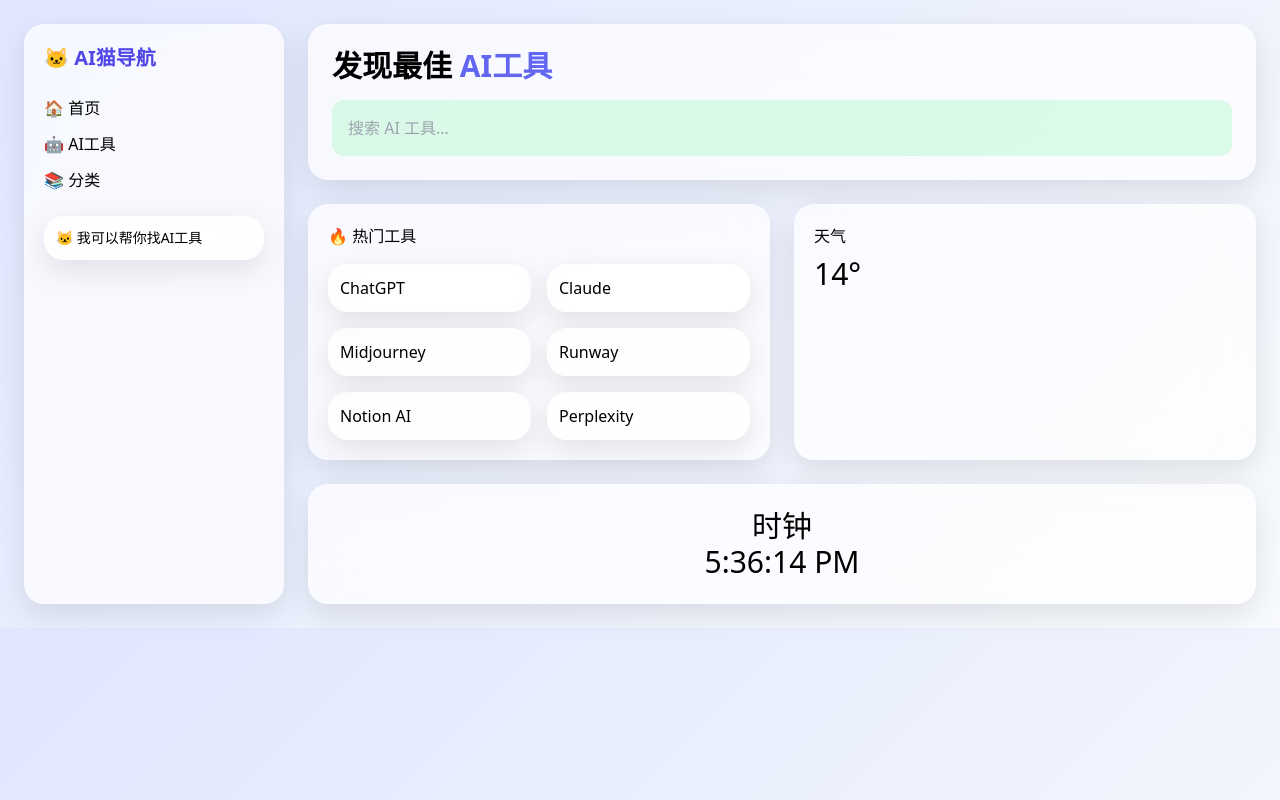
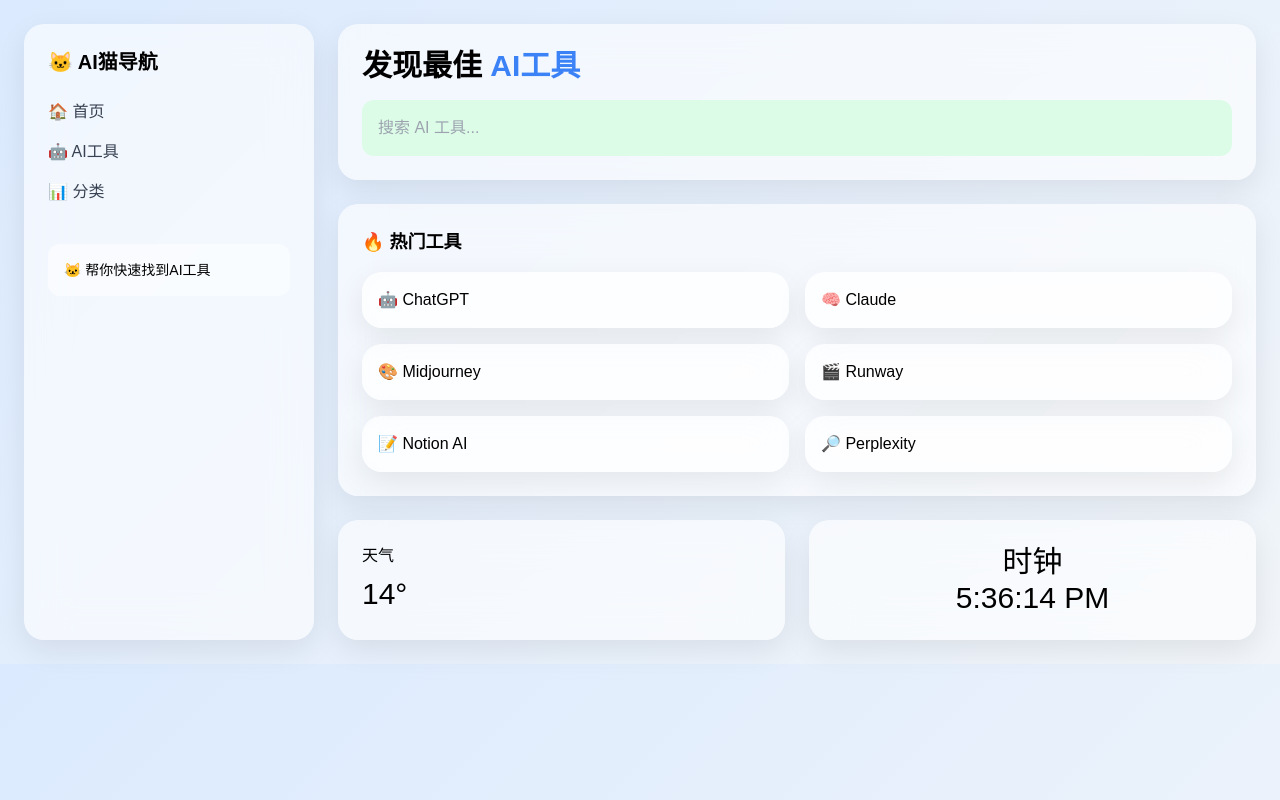
Before and after one commit to wuc51880-hash/ai-nav, a plain HTML site: page index.html in a window 1280 px wide. Drawn offline with nearby package versions, Linux system fonts and the light colour scheme.

Commit message:
Update index.html

```diff
--- a/index.html
+++ b/index.html
@@ -9,73 +9,97 @@
 
 <style>
 body{
-background: linear-gradient(135deg,#e0e7ff,#f8fafc);
+  background: linear-gradient(135deg,#dbeafe,#f1f5f9);
+  font-family: sans-serif;
 }
 .glass{
-background: rgba(255,255,255,0.7);
+  background: rgba(255,255,255,0.6);
   backdrop-filter: blur(20px);
   border-radius:20px;
-box-shadow:0 10px 30px rgba(0,0,0,0.1);
+  box-shadow:0 10px 30px rgba(0,0,0,0.08);
+}
+.card{
+  transition: all .3s;
 }
 .card:hover{
-transform: translateY(-6px);
-transition:0.3s;
+  transform: translateY(-8px) scale(1.02);
+  box-shadow:0 20px 50px rgba(0,0,0,0.15);
 }
 </style>
 </head>
 
-<body class="p-6 font-sans">
+<body class="p-6">
 
-<div class="grid grid-cols-[260px_1fr] gap-6">
+<div class="grid grid-cols-4 gap-6">
 
-<!-- 左侧 -->
-<div class="glass p-5 space-y-6">
-<h1 class="text-xl font-bold text-indigo-600">🐱 AI猫导航</h1>
+<!-- 左侧栏 -->
+<div class="glass p-6">
+  <h2 class="text-xl font-bold mb-6">🐱 AI猫导航</h2>
 
-<div class="space-y-3">
+  <div class="space-y-4 text-gray-700">
     <div>🏠 首页</div>
     <div>🤖 AI工具</div>
-<div>📚 分类</div>
+    <div>📊 分类</div>
   </div>
 
-<div class="glass p-3 text-sm">
-🐱 我可以帮你找AI工具
+  <div class="mt-10 p-4 bg-white/50 rounded-xl text-sm">
+    🐱 帮你快速找到AI工具
   </div>
 </div>
 
-<!-- 主体 -->
-<div class="space-y-6">
+<!-- 主区域 -->
+<div class="col-span-3 space-y-6">
 
+<!-- 标题 -->
 <div class="glass p-6">
-<h2 class="text-3xl font-bold mb-4">
-发现最佳 <span class="text-indigo-500">AI工具</span>
-</h2>
-<input class="w-full p-4 rounded-xl bg-green-200/50" placeholder="搜索 AI 工具...">
+  <h1 class="text-3xl font-bold">
+    发现最佳 <span class="text-blue-500">AI工具</span>
+  </h1>
+
+  <input id="search"
+    class="mt-4 w-full p-4 rounded-xl bg-green-100 outline-none"
+    placeholder="搜索 AI 工具...">
 </div>
 
-<!-- 工具 -->
-<div class="grid grid-cols-2 gap-6">
+<!-- 工具区 -->
+<div class="glass p-6">
+  <h2 class="mb-4 text-lg font-semibold">🔥 热门工具</h2>
 
-<div class="glass p-5">
-🔥 热门工具
+  <div id="tools" class="grid grid-cols-2 gap-4">
 
-<div class="grid grid-cols-2 gap-4 mt-4">
+    <a href="https://chat.openai.com" target="_blank" class="card glass p-4 flex items-center gap-3">
+      🤖 ChatGPT
+    </a>
 
-<div class="glass p-3 card">ChatGPT</div>
-<div class="glass p-3 card">Claude</div>
-<div class="glass p-3 card">Midjourney</div>
-<div class="glass p-3 card">Runway</div>
-<div class="glass p-3 card">Notion AI</div>
-<div class="glass p-3 card">Perplexity</div>
+    <a href="https://claude.ai" target="_blank" class="card glass p-4 flex items-center gap-3">
+      🧠 Claude
+    </a>
+
+    <a href="https://midjourney.com" target="_blank" class="card glass p-4 flex items-center gap-3">
+      🎨 Midjourney
+    </a>
+
+    <a href="https://runwayml.com" target="_blank" class="card glass p-4 flex items-center gap-3">
+      🎬 Runway
+    </a>
+
+    <a href="https://notion.so" target="_blank" class="card glass p-4 flex items-center gap-3">
+      📝 Notion AI
+    </a>
+
+    <a href="https://perplexity.ai" target="_blank" class="card glass p-4 flex items-center gap-3">
+      🔎 Perplexity
+    </a>
 
   </div>
 </div>
 
-<div class="glass p-5">
+<!-- 下方信息 -->
+<div class="grid grid-cols-2 gap-6">
+
+  <div class="glass p-6">
     天气
     <h1 class="text-3xl mt-2">14°</h1>
-</div>
-
   </div>
 
   <div class="glass p-6 text-center text-3xl">
@@ -84,15 +108,31 @@
   </div>
 
 </div>
+
+</div>
 </div>
 
 <script>
+// 时钟
 function updateClock(){
-const now=new Date();
-document.getElementById('clock').innerText=
-now.toLocaleTimeString();
+  document.getElementById("clock").innerText =
+    new Date().toLocaleTimeString();
 }
 setInterval(updateClock,1000);
+
+// 搜索
+const search = document.getElementById("search");
+const tools = document.getElementById("tools").children;
+
+search.addEventListener("input", ()=>{
+  const val = search.value.toLowerCase();
+  for(let item of tools){
+    item.style.display =
+      item.innerText.toLowerCase().includes(val)
+      ? "flex"
+      : "none";
+  }
+});
 </script>
 
 </body>
```
Lines whose indentation alone changed are shown as unchanged.
